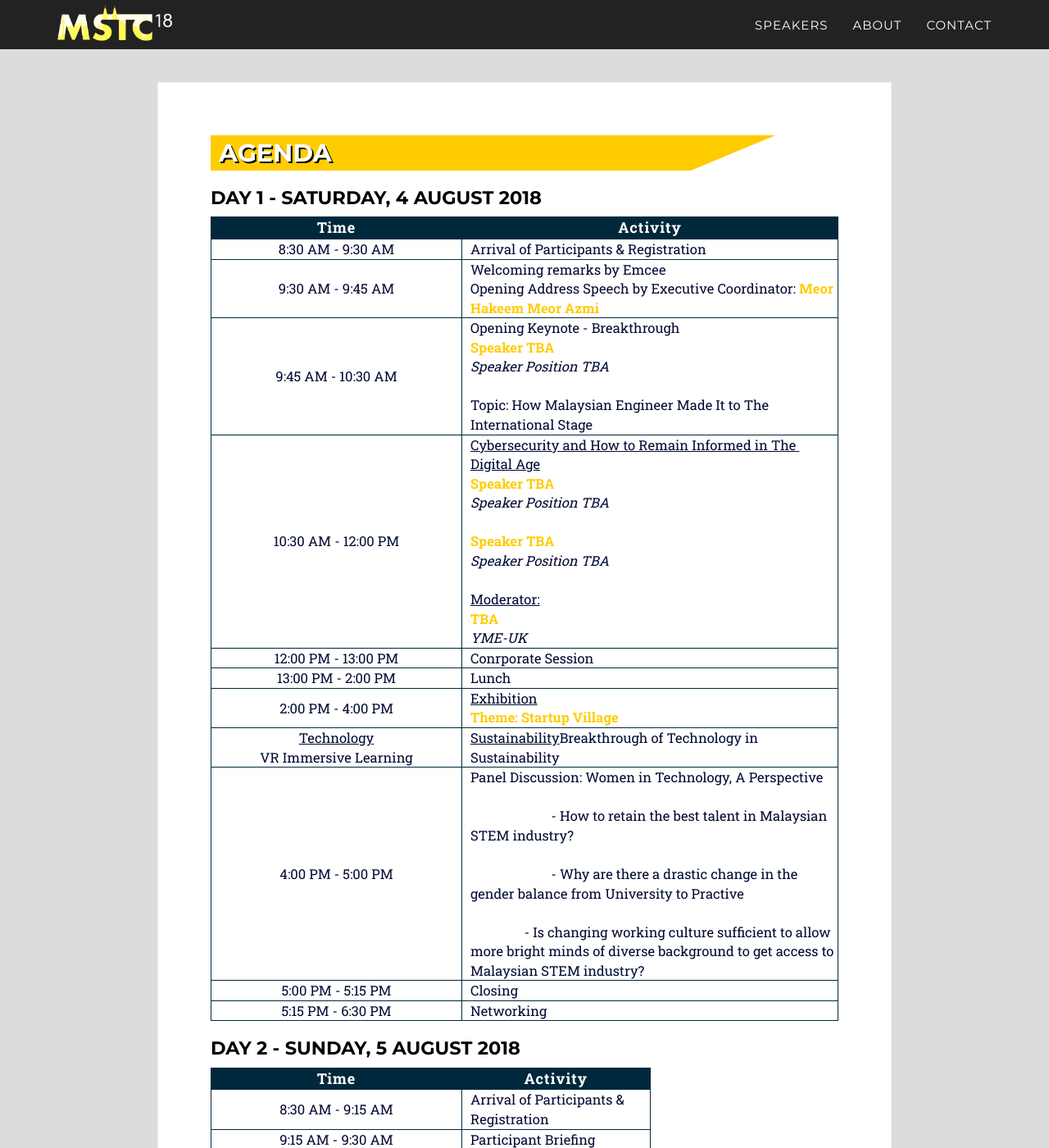
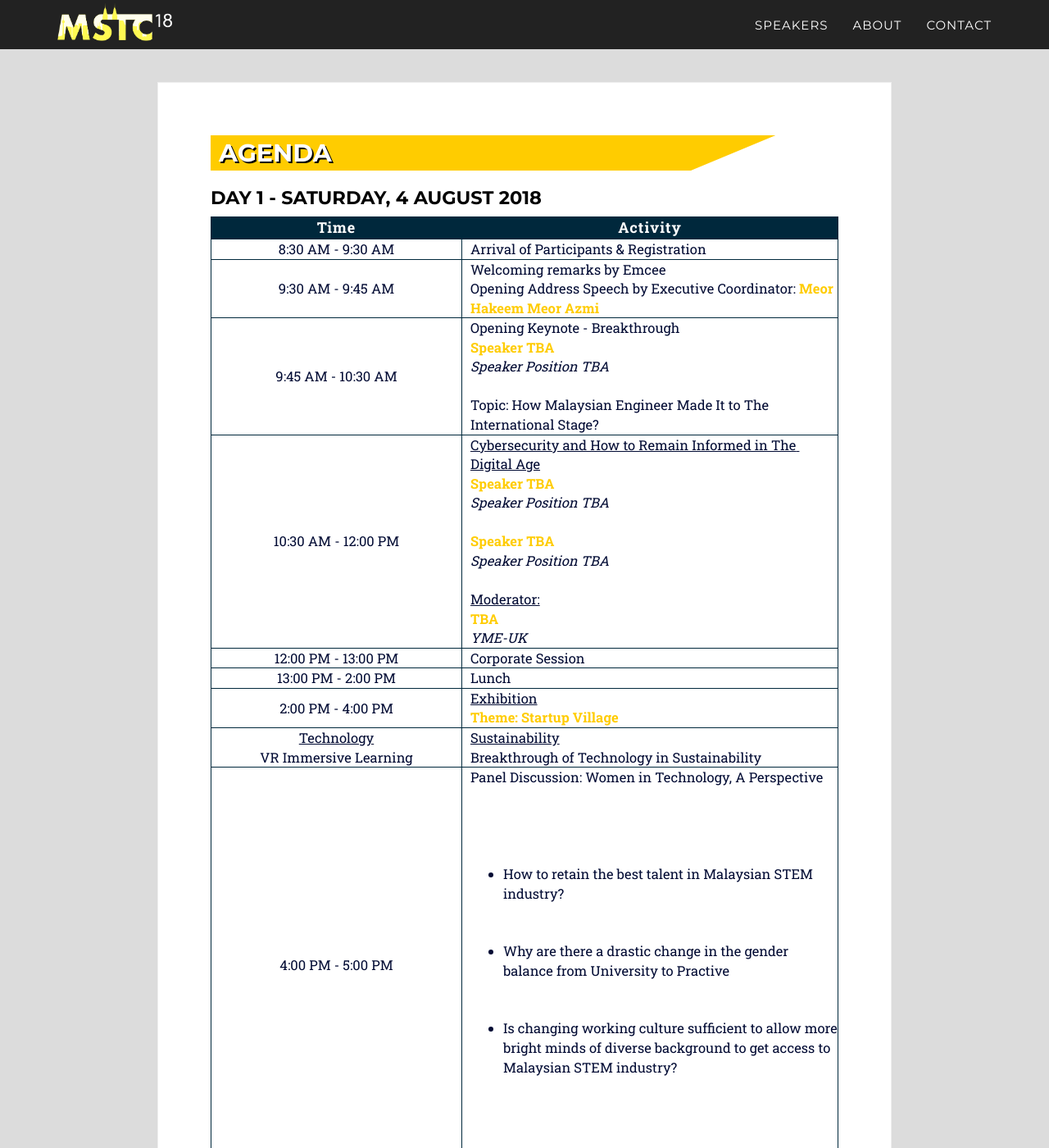
Before and after one commit to mstc18/mstc18.github.io, a Jekyll site: the page built from _2017_pages/agenda.html, in a window 1280 px wide and 1400 px high. Shown: the whole window at 82% size. Built offline with Jekyll 4.4.1, drawn with Linux system fonts in a browser that asks for light colours; some web fonts are replaced.

Commit message:
fix table design

```diff
--- a/_2017_pages/agenda.html
+++ b/_2017_pages/agenda.html
@@ -30,7 +30,7 @@
             </tr>
             <tr>
                 <td>9:45 AM - 10:30 AM</td>
-                <td>Opening Keynote - Breakthrough<br><b>Speaker TBA</b><br><i>Speaker Position TBA</i><br><br>Topic: How Malaysian Engineer Made It to The International Stage</td>
+                <td>Opening Keynote - Breakthrough<br><b>Speaker TBA</b><br><i>Speaker Position TBA</i><br><br>Topic: How Malaysian Engineer Made It to The International Stage?</td>
             </tr>
             <tr>
                 <td>10:30 AM - 12:00 PM</td>
@@ -38,7 +38,7 @@
             </tr>
             <tr>
                 <td>12:00 PM - 13:00 PM</td>
-                <td>Conrporate Session</td>
+                <td>Corporate Session</td>
             </tr>
             <tr>
                 <td>13:00 PM - 2:00 PM</td>
@@ -49,15 +49,18 @@
                 <td><u>Exhibition</u><br><b>Theme: Startup Village</b><br></td>
                 <tr>
                 	<td><u>Technology</u><br>VR Immersive Learning</td>
-                	<td><u>Sustainability</u>Breakthrough of Technology in Sustainability</td>
+                	<td><u>Sustainability</u><br>Breakthrough of Technology in Sustainability</td>
                 </tr>
             </tr>
             <tr>
                 <td>4:00 PM - 5:00 PM</td>
                 <td>Panel Discussion: Women in Technology, A Perspective<br>
-                	- How to retain the best talent in Malaysian STEM industry?<br>
-                	- Why are there a drastic change in the gender balance from University to Practive<br>
-                - Is changing working culture sufficient to allow more bright minds of diverse background to get access to Malaysian STEM industry?</td>
+                	<ul>
+                		<li>How to retain the best talent in Malaysian STEM industry?</li>
+                		<li>Why are there a drastic change in the gender balance from University to Practive</li>
+                		<li>Is changing working culture sufficient to allow more bright minds of diverse background to get access to Malaysian STEM industry?</li>
+                	</ul>
+              	</td>
             </tr>
             <tr>
                 <td>5:00 PM - 5:15 PM</td>
@@ -70,7 +73,7 @@
         </table>
 
         <h2>Day 2 - Sunday, 5 August 2018</h2>
-        <table class="agenda">
+      <table class="agenda">
             <thead>
             <tr>
                 <th class="row-1 agenda-time"><center>Time</center></th>
@@ -87,8 +90,8 @@
             </tr>
             <tr>
                 <td>9:30 AM - 10:30 AM</td>
-                <td><u>Cluster A Second Session</u><br>Transportation<br><b>TBA</b><br><i>Speaker position TBA</i><br><br><b>TBA</b><br><i>Speaker position TBA</i><br><br><b>TBA</b><br><i>Speaker position TBA</i><br><br></td>
-                <td><u>Cluster Z Finance</u><br>The Future of Payment<br><b>TBA</b><br><i>Speaker position TBA</i><br><br><b>TBA</b><br><i>Speaker position TBA</i><br><br><b>TBA</b><br><i>Speaker position TBA</i><br><br></td>
+                <td><u>Cluster A Second Session</u><br>Transportation<br><b>TBA</b><br><i>Speaker position TBA</i><br><br><b>TBA</b><br><i>Speaker position TBA</i><br><br><b>TBA</b><br><i>Speaker position TBA</i><br><br><hr><u>Cluster Z Finance</u><br>The Future of Payment<br><b>TBA</b><br><i>Speaker position TBA</i><br><br><b>TBA</b><br><i>Speaker position TBA</i><br><br><b>TBA</b><br><i>Speaker position TBA</i><br><br></td>
+
             </tr>
              <tr>
                 <td>10.30 AM - 10:45 AM</td>
@@ -96,8 +99,8 @@
             </tr>
             <tr>
                 <td>10:45 AM - 11:45 PM</td>
-                <td><u>Cluster A Second Session</u><br>Gaming<br><b>TBA</b><br><i>Speaker position TBA</i><br><br><b>TBA</b><br><i>Speaker position TBA</i><br><br><b>TBA</b><br><i>Speaker position TBA</i><br><br></td>
-                <td><u>Cluster Z Legal</u><br>How AI would affect legal institution?<br><b>TBA</b><br><i>Speaker position TBA</i><br><br><b>TBA</b><br><i>Speaker position TBA</i><br><br><b>TBA</b><br><i>Speaker position TBA</i><br><br></td>
+                <td><u>Cluster A Second Session</u><br>Gaming<br><b>TBA</b><br><i>Speaker position TBA</i><br><br><b>TBA</b><br><i>Speaker position TBA</i><br><br><b>TBA</b><br><i>Speaker position TBA</i><br><br><br><hr><u>Cluster Z Legal</u><br>How AI would affect legal institution?<br><b>TBA</b><br><i>Speaker position TBA</i><br><br><b>TBA</b><br><i>Speaker position TBA</i><br><br><b>TBA</b><br><i>Speaker position TBA</i><br><br></td>
+
             </tr>
             <tr>
                 <td>11:45 PM - 1:00 PM</td>
@@ -124,6 +127,5 @@
                 <td>Networking</td>
             </tr>
         </table>
-
         <p>Last update: June 10, 2018</p>
     </div>
```
